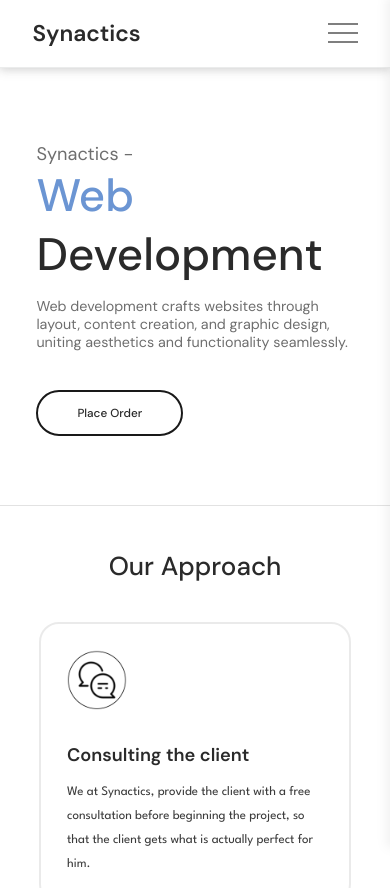
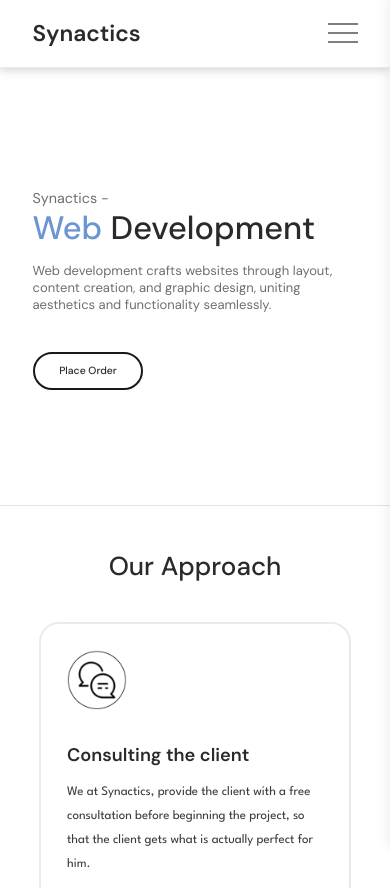
Before and after one commit to Varun2365/synactics-production-2, a plain HTML site: page redirects/web-development.html in a window 390 px wide. Shown: the top 888 px of the page. Drawn offline with Linux system fonts and the light colour scheme.

Commit message:
Update web-development.css

```diff
--- a/redirects/web-development.css
+++ b/redirects/web-development.css
@@ -1033,8 +1033,8 @@
         width: 80%;
     }
     .main-hero-left{
-        padding-left: 1.3rem;
-        padding-right: 1.3rem;
+        padding-left: 1rem;
+        padding-right: 1rem;
     }
     .quest{
         padding: 0 3rem;
@@ -1061,6 +1061,7 @@
     .tech-card-wrapper{
         align-items: start;
         justify-content: start;
+        padding: 0 2rem;
     }
     .tech-card{
         margin-bottom: 2rem;
@@ -1071,14 +1072,27 @@
         margin: auto;
         margin-top: 2rem;
     }
-}
-@media only screen and (max-width:385px){
+    .hero-head{
+        font-size: 2.5rem;
+    }
     .hero-btn{
-        padding: 1rem 2rem;
-        /* background-color: red; */
+        padding: 0.8rem 1.9rem;
+        font-size: 0.8rem;
     }
-    .hero-btn2{
-        padding: 1rem 2rem;
-        /* background-color: red; */
+    .hero-subhead{
+        font-size: 1.1rem;
+    }
+    .hero-subhead2{
+        font-size: 1rem;
+    }
+    .plan-card{
+        width: 100%;
     }
 }
+@media only screen and (max-width:340px){
+    .main-hero-left{
+        padding-left: 0rem;
+        padding-right: 0rem;
+    }
+
+}
```
